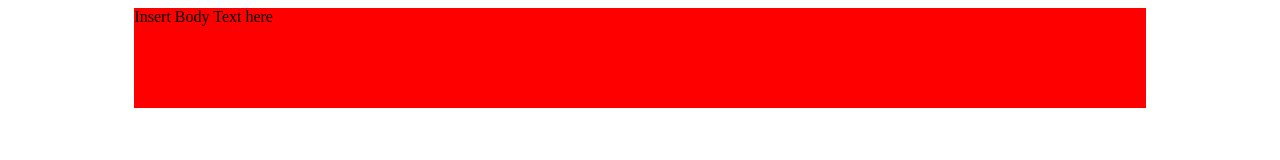
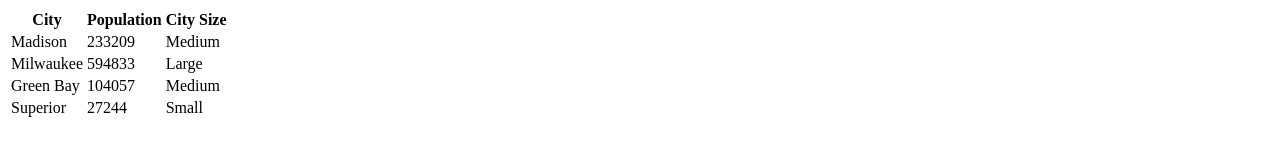
Before and after one commit to akrebs111/unit-1, a plain HTML site: page index.html in a window 1280 px wide. Drawn offline with Linux system fonts and the light colour scheme.

Commit message:
Activity 3 Debugging
Completed Activity 3

```diff
--- a/index.html
+++ b/index.html
@@ -14,19 +14,11 @@
          <!--you can also place internal styles here;
              place these within <style> tags-->
         <style>
-            #mydiv {
-                background-color: red;
-                width: 80%;
-                margin: 0 auto;
-                height: 100px;
-            }
         </style>
 
     </head>
     <body>
-        <div id="mydiv">
-            Insert Body Text here
-         </div>
+        <div id="mydiv"> </div>
     </body>
 
         <!--you can also use this space for internal scripts;
--- a/js/main.js
+++ b/js/main.js
@@ -1 +1,135 @@
 /*  by A Krebs, 2025 */
+//6/4/2025
+//Lesson 2 Debugging Activity
+
+//initialize function called when the script loads
+function initialize(){
+    let cityPop = cities();
+    addColumns(cityPop);
+    addEvents();
+};
+
+//function to create a table with cities and their populations
+function cities(){
+    //cityPop var to store city and population array
+       var cityPop = [
+        {
+            city: 'Madison',
+            population: 233209
+        },
+        {
+            city: 'Milwaukee',
+            population: 594833
+        },
+        {
+            city: 'Green Bay',
+            population: 104057
+        },
+        {
+            city: 'Superior',
+            population: 27244
+        }
+    ];
+
+//create the table with header and array data
+    //create the table element
+    var table = document.createElement("table");
+
+    //create a header row
+    var headerRow = document.createElement("tr");
+
+    //add the "City" column
+    var cityHeader = document.createElement("th");
+    cityHeader.innerHTML = "City";
+    headerRow.appendChild(cityHeader);
+
+    //add the "Population" column
+    var popHeader = document.createElement("th");
+    popHeader.innerHTML = "Population";
+    headerRow.appendChild(popHeader);
+
+    //add the row to the table
+    table.appendChild(headerRow);
+
+    //loop to add a new row for each city
+     for (var i = 0; i < cityPop.length; i++){
+        var tr = document.createElement("tr");
+
+        var city = document.createElement("td");
+        city.innerHTML = cityPop[i].city;
+        tr.appendChild(city);
+
+        var pop = document.createElement("td");
+        pop.innerHTML = cityPop[i].population;
+        tr.appendChild(pop);
+
+        table.appendChild(tr);
+    };
+
+    //add the table to the div in index.html
+    var myDiv =  document.getElementById("mydiv");
+    myDiv.appendChild(table);
+//return the cityPop data for any potential  changes
+return cityPop;
+};
+
+//addColumn function to expand on cityPop data
+function addColumns(cityPop){
+    //each row of the table is included for the loop
+    document.querySelectorAll("tr").forEach(function(row, i){
+
+    	if (i == 0){
+            //inserts the new column that will contain the new data
+    		row.insertAdjacentHTML('beforeend', '<th>City Size</th>');
+    	} else {
+            //create a variable to store the data for the new column
+    		var citySize;
+            //loop to assign any population values less than 100000 as Small
+    		if (cityPop[i-1].population < 100000){
+    			citySize = 'Small';
+            //else if to assign any population values greater thanb 500000 as Medium
+    		} else if (cityPop[i-1].population < 500000){
+    			citySize = 'Medium';
+            //else to assign the remaining values as Large
+    		} else {
+    			citySize = 'Large';
+    		};
+            //inserts the correspodning citySize value to each row in the table
+			row.insertAdjacentHTML('beforeend', '<td>' + citySize + '</td>');
+    	};
+    });
+};
+//function to create mouse over and click events for webapage
+function addEvents(){
+    //selects the table variable we created earlier and adds the mouse over afffect with a built in function for the affect.
+	document.querySelector("table").addEventListener("mouseover", function(){
+		//creates a color variable that will store rgb values
+		var color = "rgb(";
+        //for loop to assign random color scheme using rbg values
+		for (var i=0; i<3; i++){
+            //random assigned 3 random integers between 0 and 255
+			var random = Math.round(Math.random() * 255);
+            //adds the 3 random numbers
+			color += random;
+            //adds commas to seperate the 3 rbg values that were randomly created
+			if (i<2){
+				color += ",";
+			// adds closing parathesis to rbg("
+			} else {
+				color += ")";
+		};
+        //random color style is applied to the table
+		document.querySelector("table").style.color = color;
+
+	}});
+    //function to display a pop when the table is clicked
+	function clickme(){
+        //pop up text
+		alert('Hey, you clicked me!');
+	};
+    //create  the eventlistner type click for the table variable
+	document.querySelector("table").addEventListener("click", clickme)
+};
+
+//call the initialize function when the window has loaded
+window.onload = initialize;
```
